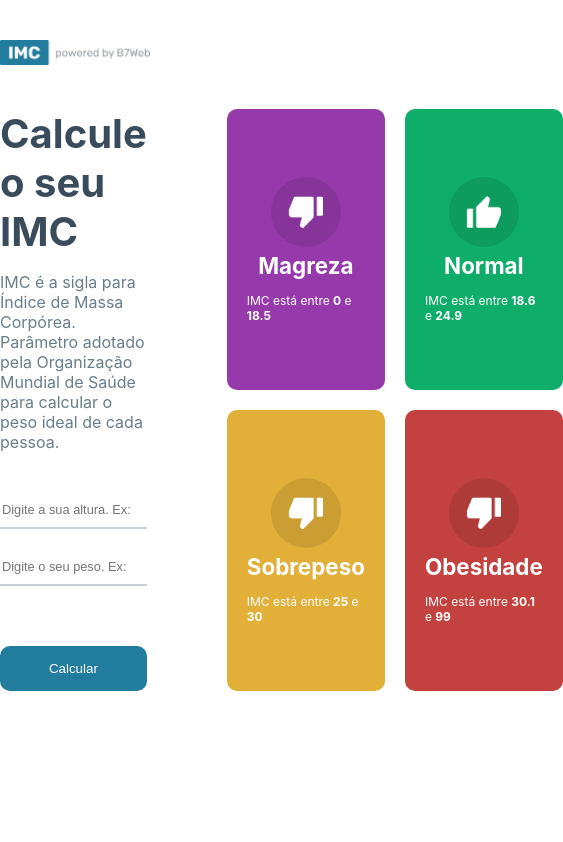
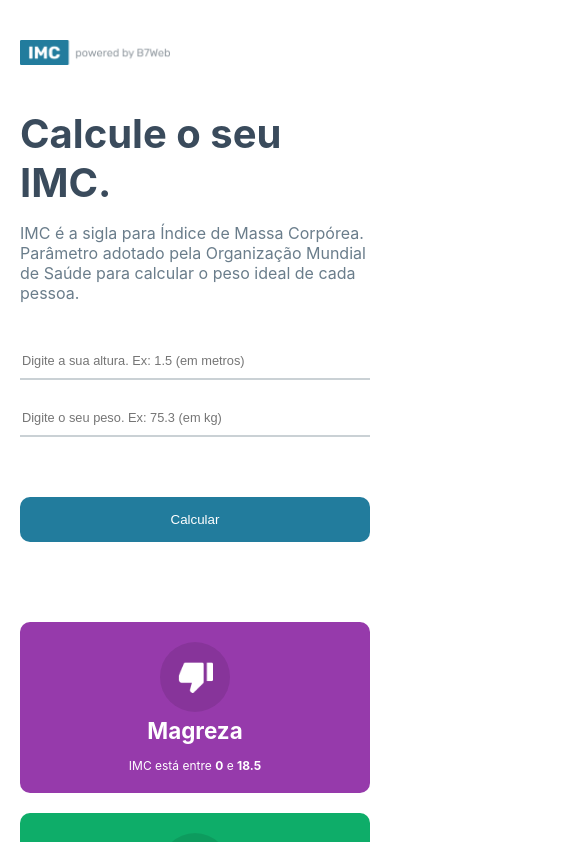
Before and after one commit to gafanhotoalexandre/react-imc, a React (Vite) app: page / in a window 390 px wide. Shown: the top 842 px of the page, 563 px wide, since content can reach past the window. Built offline with nearby package versions, Linux system fonts and the light colour scheme.

Commit message:
desenvolvendo responsividade

```diff
--- a/src/App.module.css
+++ b/src/App.module.css
@@ -4,6 +4,10 @@
 
 body {
   font-family: Arial, Helvetica, sans-serif;
+}
+
+.main {
+  padding-bottom: 50px;
 }
 
 header .headerContainer {
@@ -106,3 +110,32 @@
 .container .rightSide .rightArrow:hover {
   background-color: #408eaa;
 }
+
+/* Responsive */
+@media (max-width: 770px) {
+  header,
+  .container {
+    padding: 0 20px;
+  }
+
+  .container {
+    flex-direction: column;
+  }
+
+  .container .rightSide .rightArrow {
+    border-radius: 10px;
+    left: 20px;
+    top: 20px;
+  }
+}
+
+@media (max-width: 430px) {
+  .container .rightSide .grid {
+    grid-template-columns: 1fr;
+  }
+
+  .container .rightSide .rightArrow {
+    left: 0;
+    top: 0;
+  }
+}
--- a/src/App.tsx
+++ b/src/App.tsx
@@ -35,7 +35,7 @@
 
       <main className={styles.container}>
         <section className={styles.leftSide}>
-          <h1>Calcule o seu IMC</h1>
+          <h1>Calcule o seu IMC.</h1>
           <p>IMC é a sigla para Índice de Massa Corpórea. Parâmetro adotado pela Organização Mundial de Saúde para calcular o peso ideal de cada pessoa.</p>
 
           <input
```
